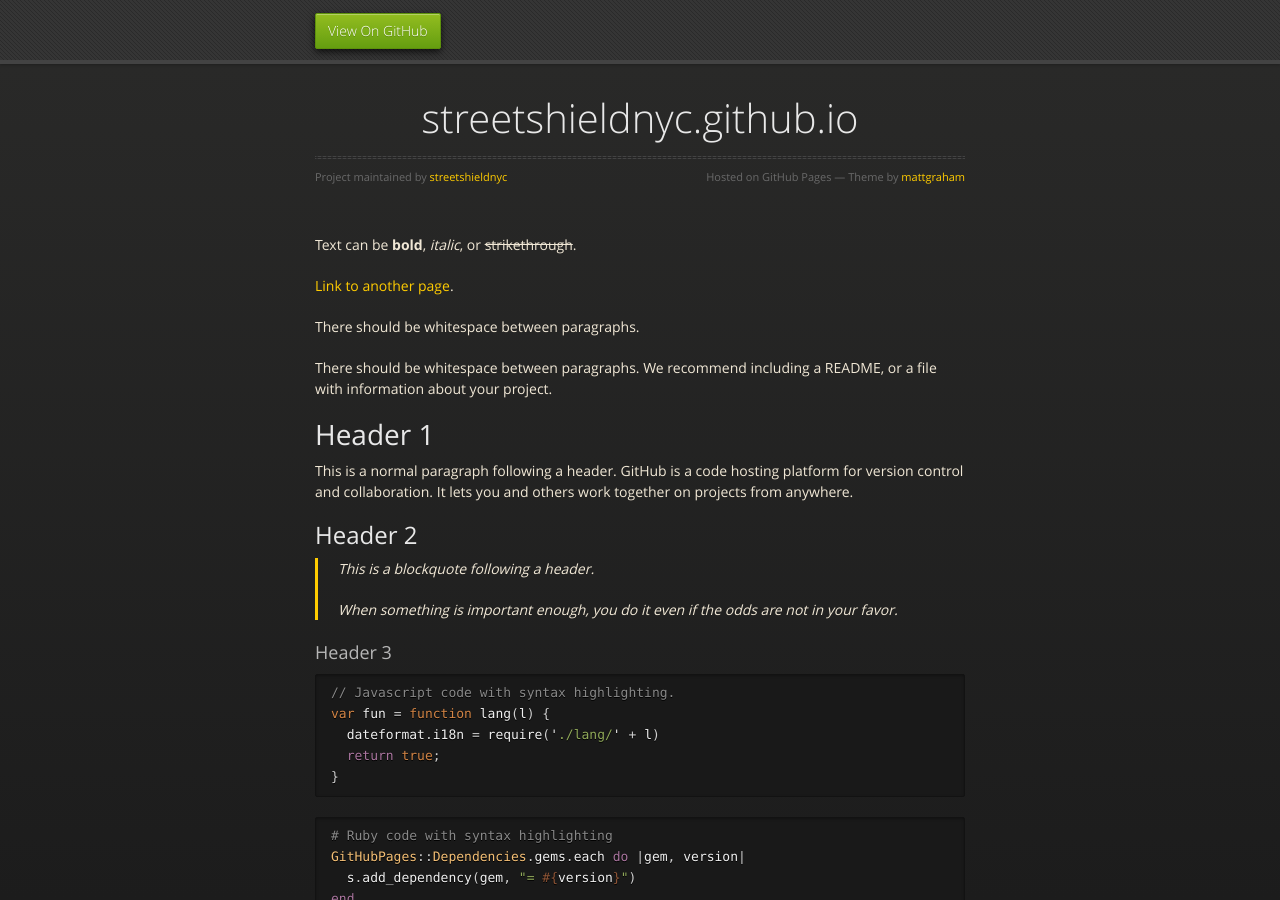
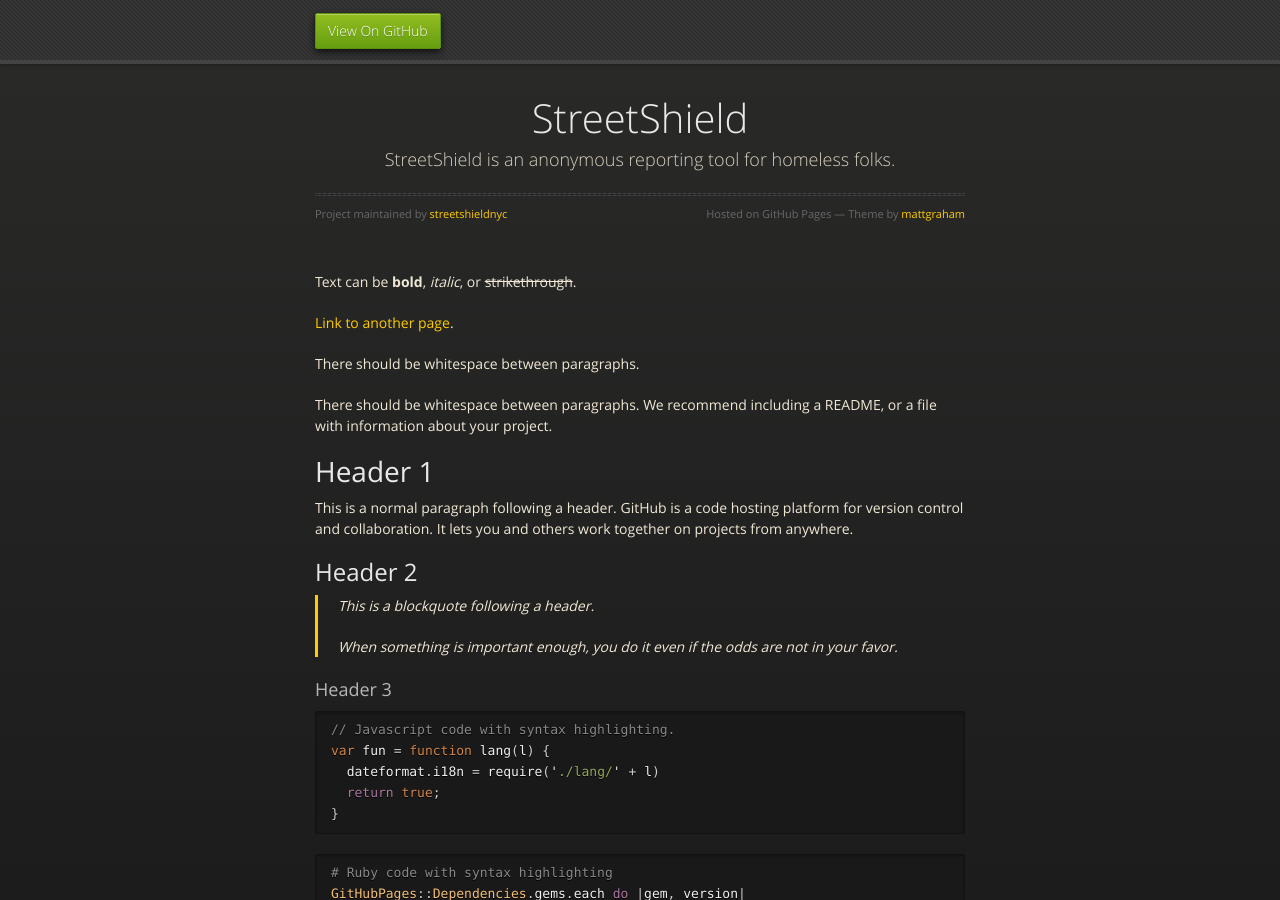
Before and after one commit to streetshieldnyc/streetshieldnyc.github.io, a Jekyll site: the page built from docs/index.md, in a window 1280 px wide and 900 px high. Built offline with Jekyll 4.4.1, drawn with Linux system fonts in a browser that asks for light colours; the repository's description, which GitHub fills in, is left out.

Commit message:
Update _config.yml

```diff
--- a/docs/_config.yml
+++ b/docs/_config.yml
@@ -1 +1,3 @@
 theme: jekyll-theme-midnight
+title: [StreetShield]
+description: [StreetShield is an anonymous reporting tool for homeless folks.]
```
